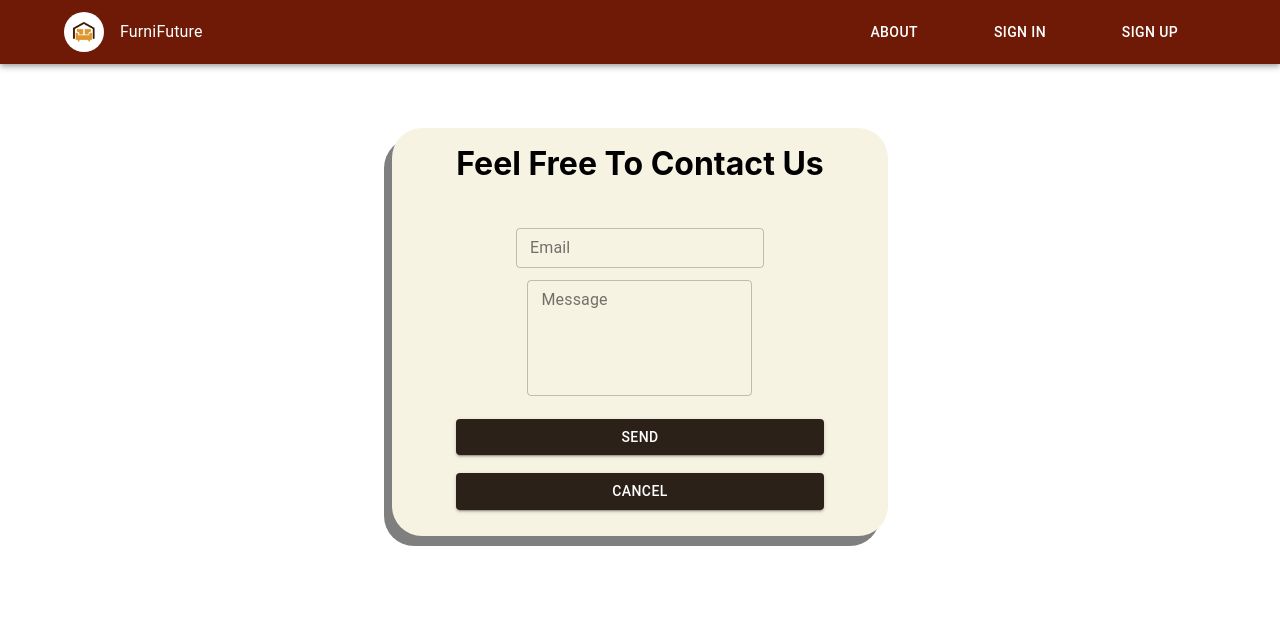
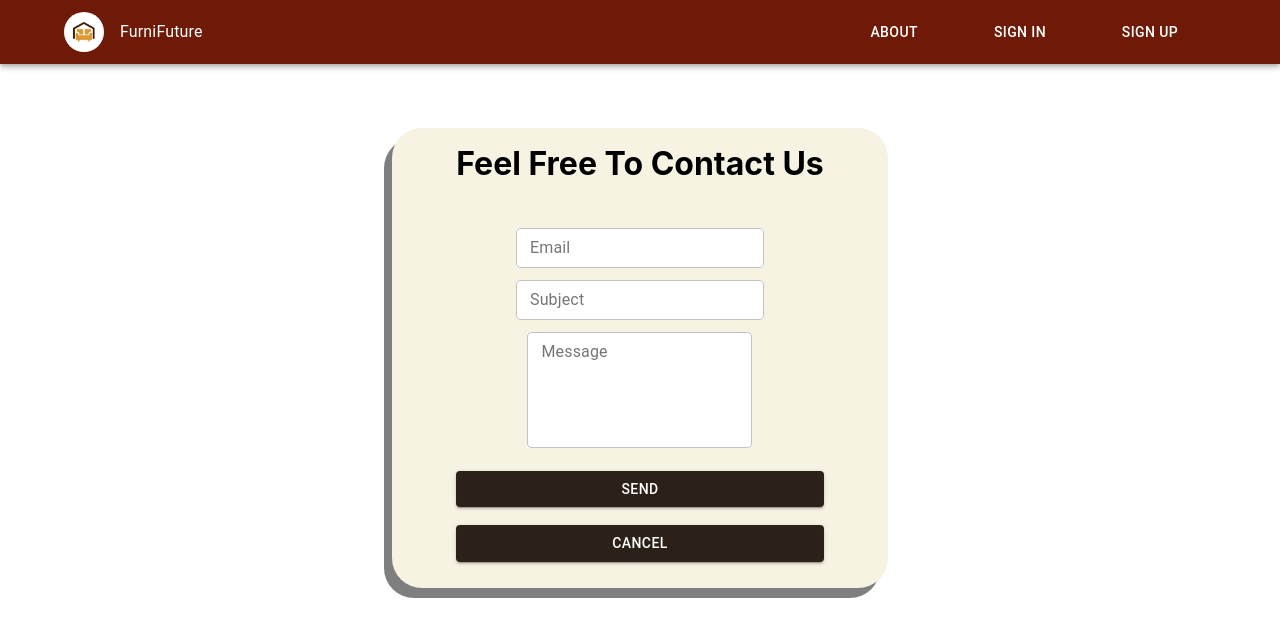
Before and after one commit to AhmadNourelddine/furnifuture, a React (Create React App) app: page /contact-us in a window 1280 px wide. Shown: the top 636 px of the page. Built offline with nearby package versions, Linux system fonts and the light colour scheme.

Commit message:
added subject

```diff
--- a/src/pages/contactUs/ContactUs.js
+++ b/src/pages/contactUs/ContactUs.js
@@ -12,6 +12,7 @@ const ContactUs = ()=> {
 
   const [email,setEmail]= useState('');
   const [message,setMessage]= useState('');
+  const [subject,setSubject]= useState('');
 
   let token = window.localStorage.getItem('authToken')
   let Navigate = useNavigate()
@@ -21,7 +22,8 @@ const ContactUs = ()=> {
     console.log(message)
     let object={
         "email": email,
-        "message": message
+        "message": message,
+        "subject": subject
     }
     await fetch("http://127.0.0.1:8000/api/auth/contact-us-message",{
         headers: {
@@ -46,9 +48,11 @@ const ContactUs = ()=> {
 
     <Box className='signup-form' id="signup-box">
     <p id="sign-up">Feel Free To Contact Us</p>
-    <TextField id="outlined-basic" label="Email" variant="outlined" margin="dense"
+    <TextField className="outlined-basic" label="Email" variant="outlined" margin="dense"
     onChange = {e=>setEmail(e.target.value)}/>
-    <TextField multiline={true} rows={5} id="outlined-basic" label="Message" variant="outlined" margin="dense"
+    <TextField className="outlined-basic" label="Subject" variant="outlined" margin="dense"
+    onChange = {e=>setSubject(e.target.value)}/>
+    <TextField multiline={true} rows={5} className="outlined-basic" label="Message" variant="outlined" margin="dense"
     onChange = {e=>setMessage(e.target.value)}/>
 
     <Button onClick={send} variant="contained" id="signup-btn"  margin="dense" fullWidth>Send</Button>
```
